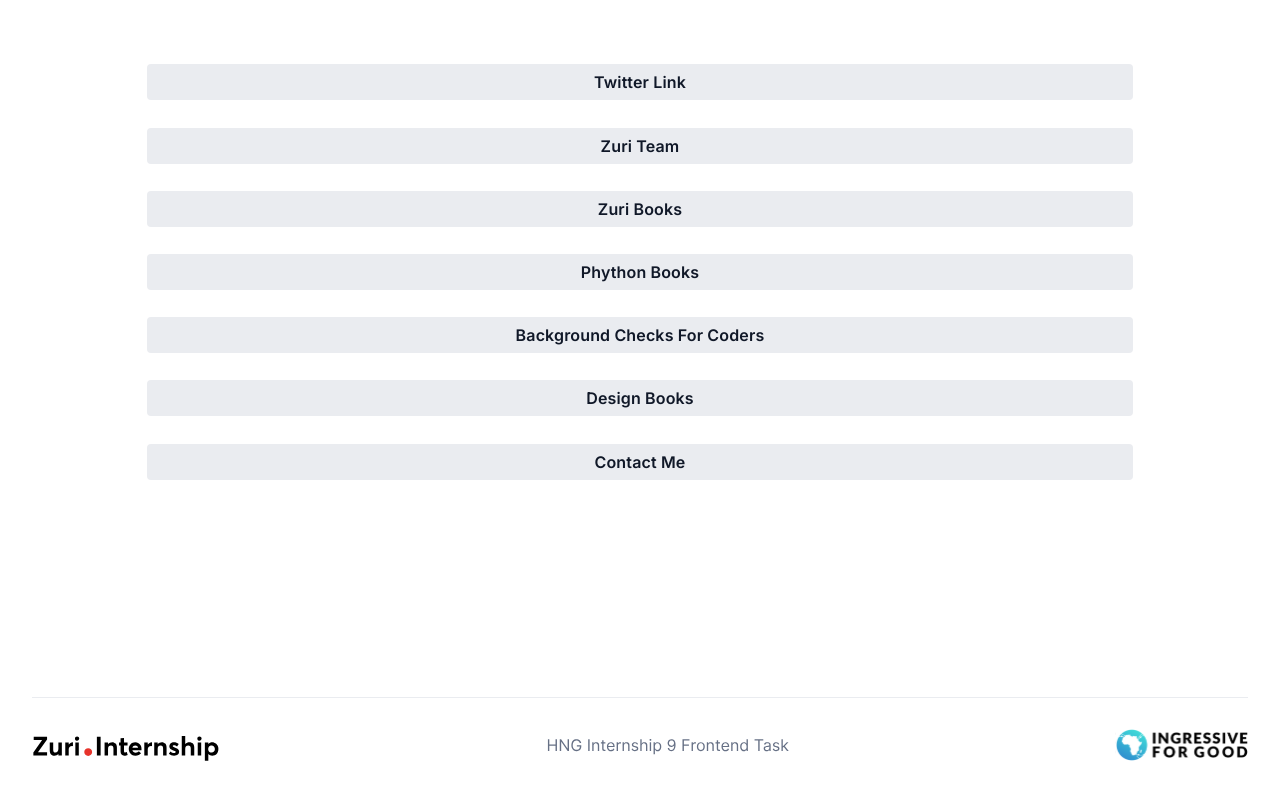
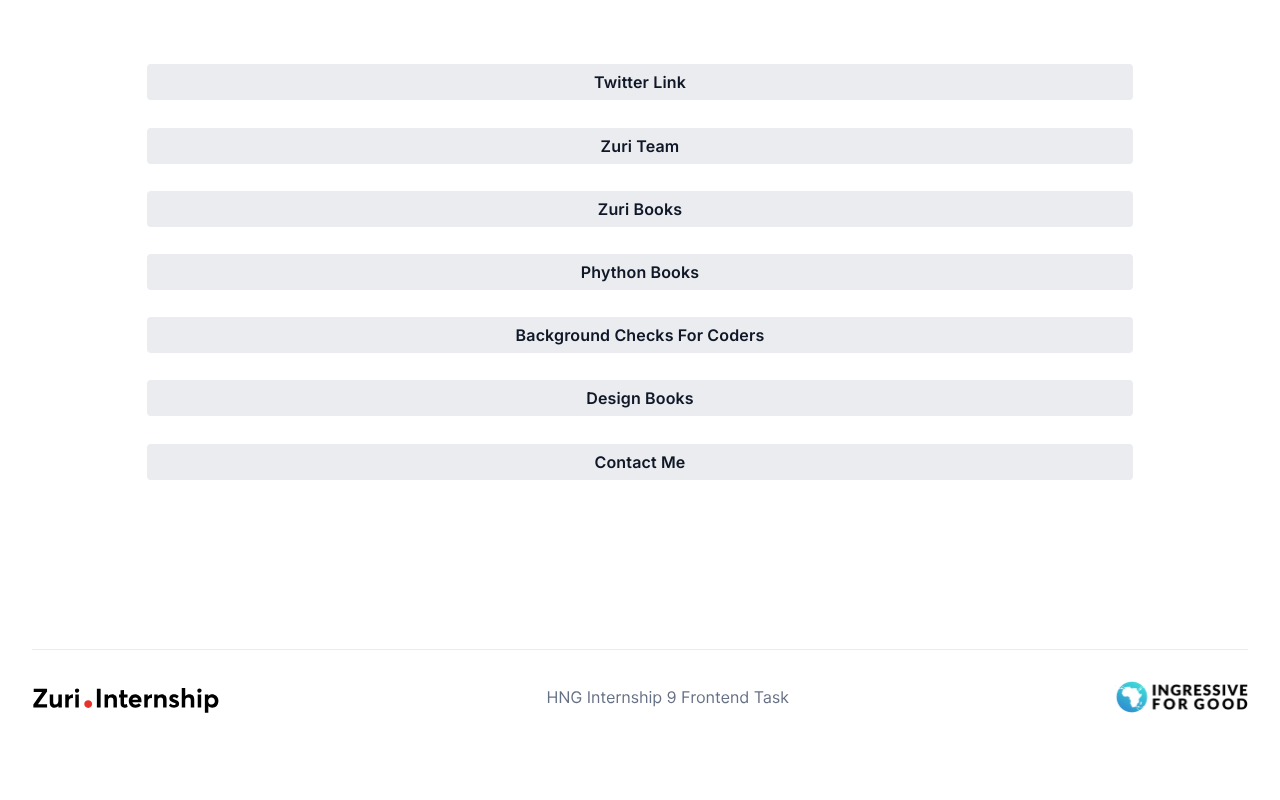
Before and after one commit to boiOctave/hngsocialtree, a React (Create React App) app: page / in a window 1280 px wide. Shown: the part 258-1058 px from the top of the page. After the commit the page ends 1003 px from the top, so only its background shows below. Built offline with nearby package versions, Linux system fonts and the light colour scheme.

Commit message:
style:adjusted footer margins

```diff
--- a/src/components/Footer/Footer.css
+++ b/src/components/Footer/Footer.css
@@ -1,6 +1,12 @@
 .footer__web2 img,
 .footer__web img {
     width: 100%;
+}
+.css-dv7vyt {
+    margin-top: 0;
+}
+.css-ypja1f {
+    margin-bottom: 2rem;
 }
 .slack__icon {
     display: none;
```
